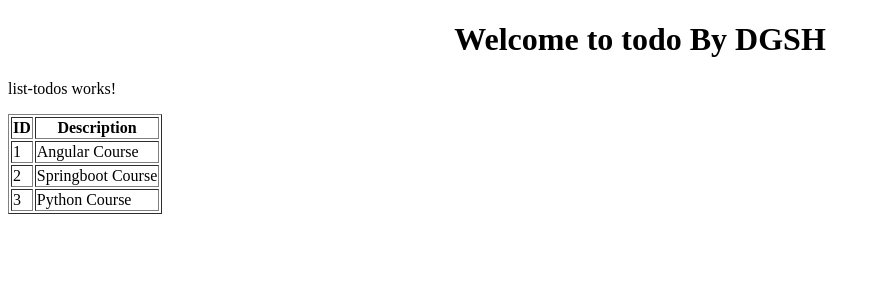
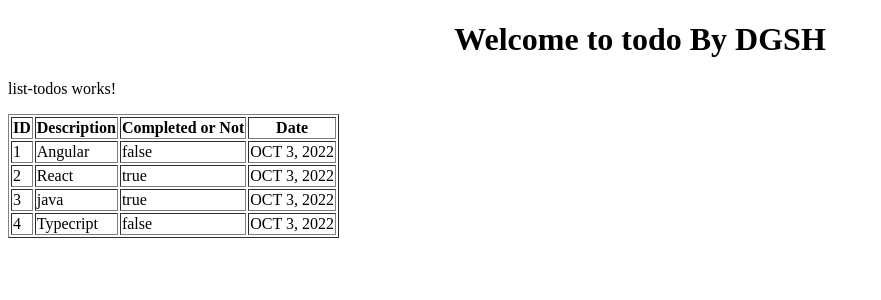
Before and after one commit to DGSH9/go-java-full-stack-with-spring-boot-and-angular-in28, an Angular app: page /todos in a window 1280 px wide. Shown: the top 300 px of the page, without its empty margins (0-881 px from the left). Built offline with nearby package versions, Linux system fonts and the light colour scheme.

Commit message:
Step 22 - Best Practice - Create a Todo

```diff
--- a/src/app/list-todos/list-todos.component.html
+++ b/src/app/list-todos/list-todos.component.html
@@ -5,6 +5,9 @@
     <tr>
       <th>ID</th>
       <th>Description</th>
+      <th>Completed or Not</th>
+      <th>Date</th>
+
     </tr>
   </thead>
 
@@ -12,6 +15,8 @@
     <tr *ngFor="let todo of todos">
       <td>{{todo.id}}</td>
       <td>{{todo.description}}</td>
+      <td>{{todo.done}}</td>
+      <td>{{todo.targetDate | date | uppercase}}</td>
     </tr>
   </tbody>
 </table>
--- a/src/app/list-todos/list-todos.component.ts
+++ b/src/app/list-todos/list-todos.component.ts
@@ -1,4 +1,16 @@
 import { Component, OnInit } from '@angular/core';
+
+//blueprint class of object
+export class Todo{
+  constructor(
+        public id:number,
+        public description:string,
+        public done:boolean,
+        public targetDate:Date
+  ){
+
+  }
+}
 
 @Component({
   selector: 'app-list-todos',
@@ -9,15 +21,12 @@ export class ListTodosComponent implements OnInit {
 
   //hard coded todo data
   todos = [
-    {id: "1",description: "Angular Course"},
-    {id: "2",description: "Springboot Course"},
-    {id: "3",description: "Python Course"}
+    new Todo(1,'Angular',false,new Date()),
+    new Todo(2,'React',true,new Date()),
+    new Todo(3,'java',true,new Date()),
+    new Todo(4,'Typecript',false,new Date())
   ];
 
-  todo = {
-    id: "1",
-    description: "Angular Course"
-  }
 
   constructor() { }
 
```
